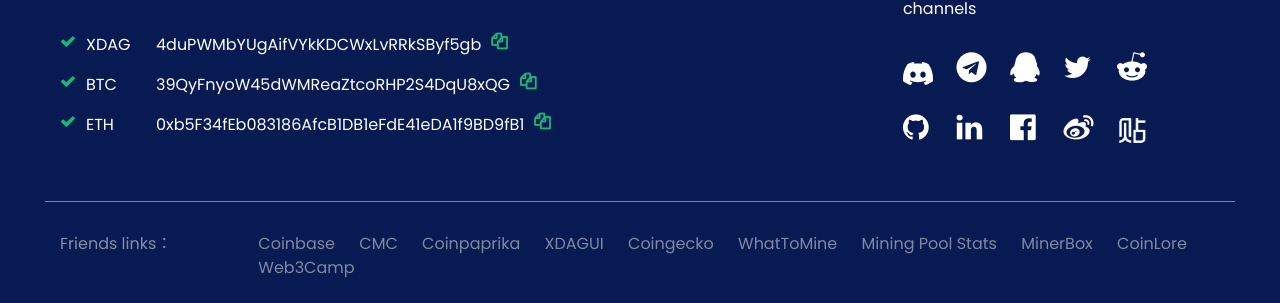
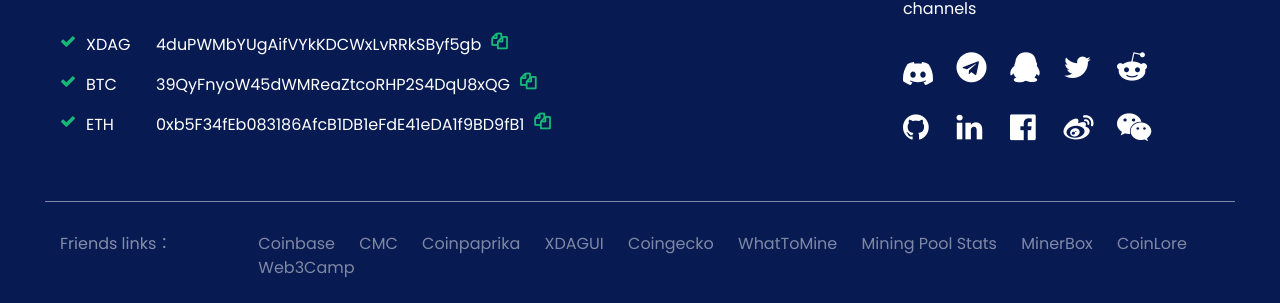
Before and after one commit to XDagger/XDagger.github.io, a Jekyll site: the page built from index.html, in a window 1280 px wide. Shown: the part 3065-3368 px from the top of the page. Built offline with Jekyll 4.4.1, drawn with Linux system fonts in a browser that asks for light colours; a script that is not in the unit is left out.

Commit message:
update wechat

```diff
--- a/_includes/footer.html
+++ b/_includes/footer.html
@@ -11,6 +11,26 @@
                     <dl>
                         <dt><img src="{{site.url}}/assets/images/qqQrcode.png" alt=""></dt>
                         <dd>QQ Group</dd>
+                    </dl>
+
+                </div>
+            </div>
+
+        </div>
+    </div>
+</div>
+<div class="modal fade" id="wechat"  tabindex="-1" >
+    <div class="modal-dialog modal-lg modal-dialog-centered">
+        <div class="modal-content">
+
+            <div class="modal-body">
+                <div class="qqBg">
+<!--                    <dl>-->
+<!--                        <dt><img src="{{site.url}}/assets/images/wechatQrcode.jpg" alt=""></dt>-->
+<!--                        <dd>Wechat</dd>-->
+<!--                    </dl>-->
+                    <dl>
+                        <dt><img src="{{site.url}}/assets/wechat.jpg" alt=""></dt>
                     </dl>
 
                 </div>
@@ -128,8 +148,12 @@
                         <a target="_blank"  data-toggle="modal" data-target="#weibo">
                             <i class="fa fa-weibo" aria-hidden="true"></i>
                         </a>
-                        <a href="https://tieba.baidu.com/f?kw=xdag&fr=ala0&tpl=5" target="_blank">
-                            <img src="{{site.url}}/assets/images/tieba.png" alt="">
+<!--                        <a href="https://tieba.baidu.com/f?kw=xdag&fr=ala0&tpl=5" target="_blank">-->
+<!--                            <img src="{{site.url}}/assets/images/tieba.png" alt="">-->
+<!--                        </a>-->
+
+                        <a  target="_blank"  data-toggle="modal" data-target="#wechat">
+                            <i class="fa fa-wechat" aria-hidden="true"></i>
                         </a>
 
                     </div>
```
Also changed, not shown: assets/images/wechat.jpg (added), assets/images/wechatIcon.png (added).
